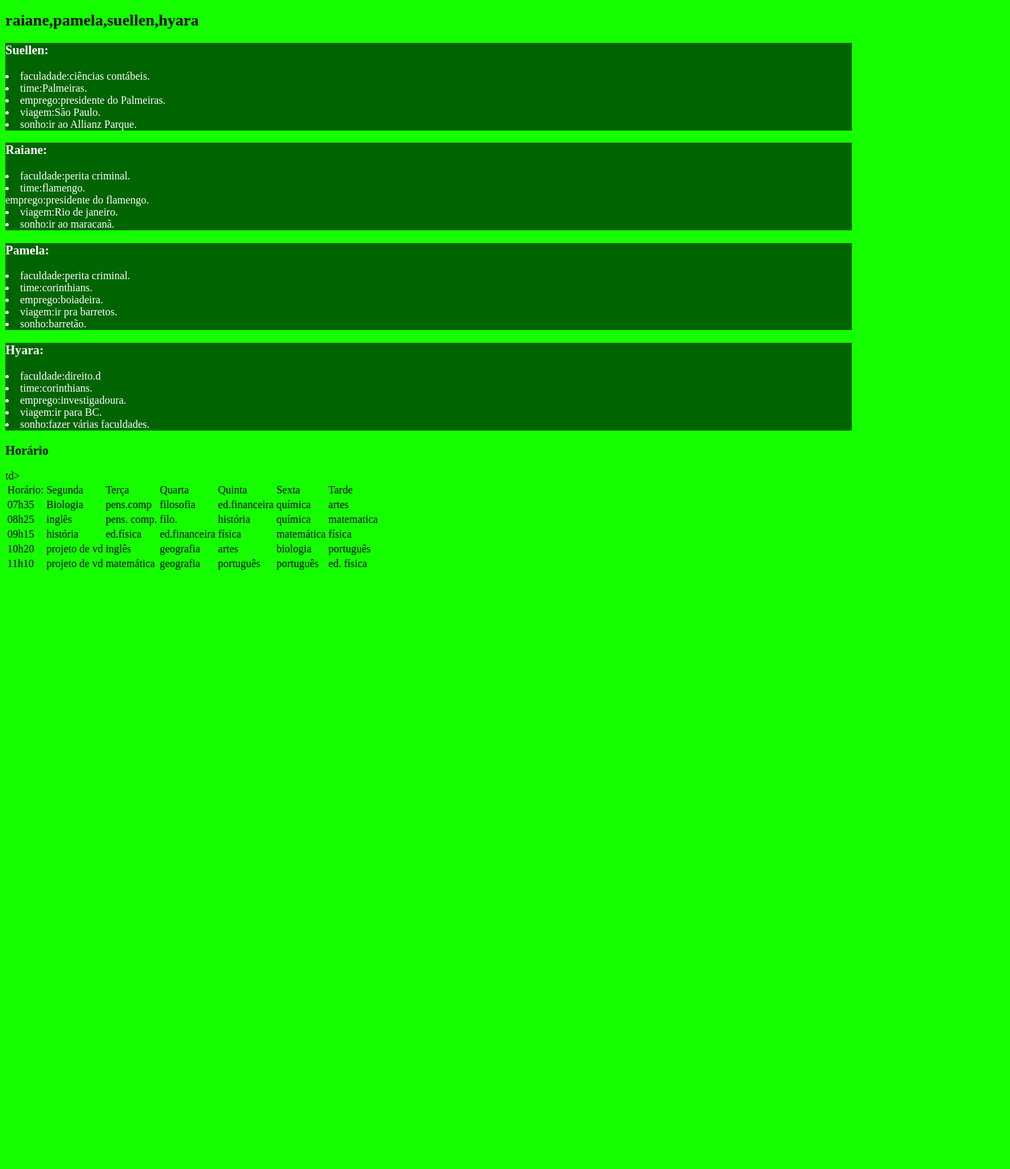
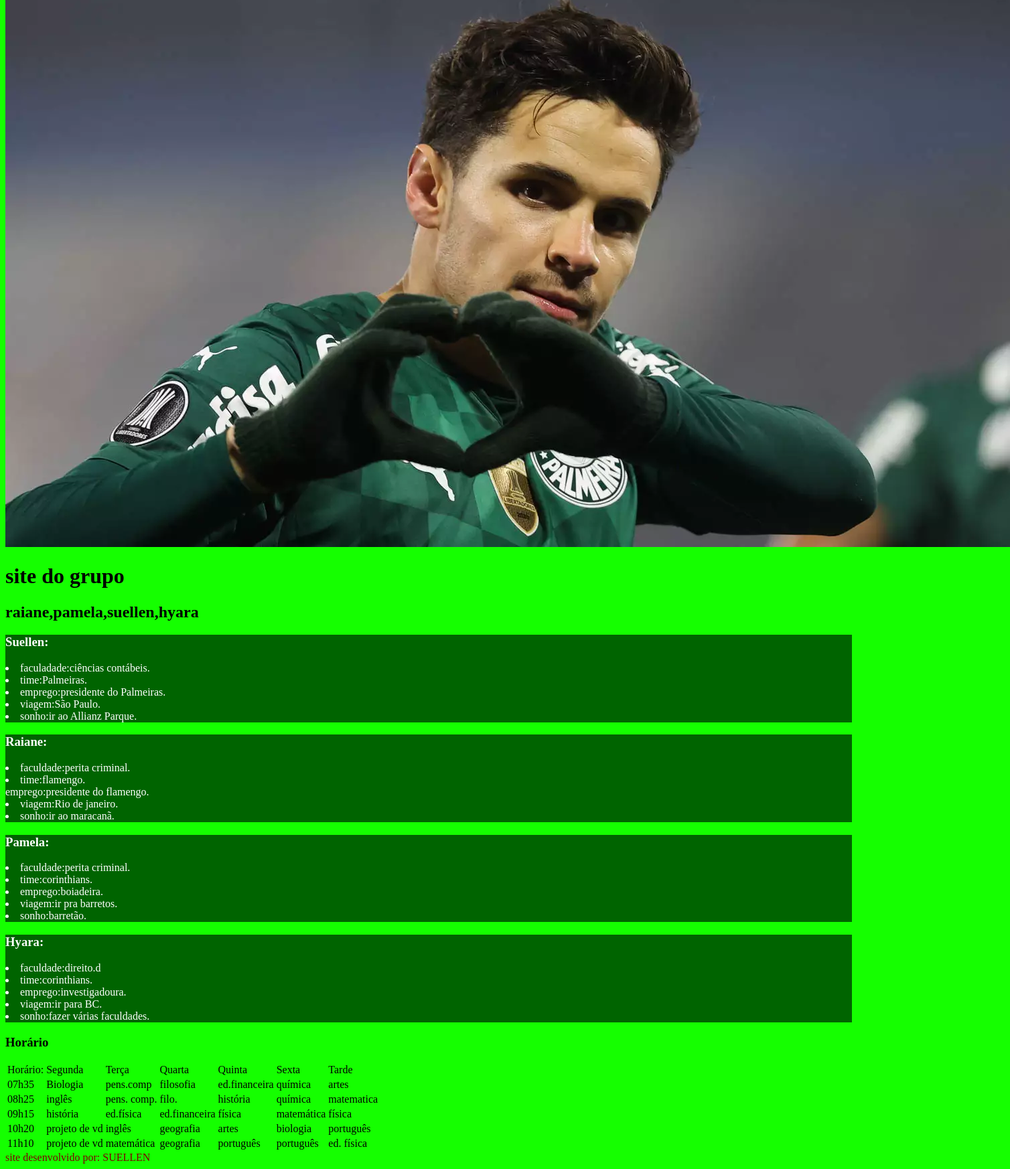
Before and after one commit to suellen-15-1A/suellen-15-1A, a plain HTML site: page index.html in a window 1280 px wide. Shown: the part 587-2333 px from the top of the page at 67% size, 1508 px wide, since content can reach past the window. Before the commit the page ends 1449 px from the top, so only its background shows below. Drawn offline with Linux system fonts and the light colour scheme; a web font is replaced by a local one.

Commit message:
Add files via upload

```diff
--- a/index.html
+++ b/index.html
@@ -8,7 +8,11 @@
     <link rel="stylesheet"href="style.css">
 </head>
 <body>
+    <header>
+        Site do grupo: Suellen, Raiane, Pamela, Hyara
+        </header>
     <img src="unnamed (1).png" alt="símbolo do palmeiras">
+    <img src="a1b34b4103f88fe802199541251afba1aadb4270.webp" alt="raphael veiga">
 <h1>site do grupo</h1>
     <h2>raiane,pamela,suellen,hyara</h2>
     <div class="suellen">
@@ -51,6 +55,7 @@
     <li>sonho:fazer várias faculdades.</li>
     </div>
     </dl>
+
     <h3>Horário</h3>
     <table>
         <tr>
@@ -70,8 +75,6 @@
         <td>ed.financeira</td>
         <td>química</td>
         <td>artes</td>
-</body>
-</html>
 </tr>
 <tr>
 <td>08h25</td>
@@ -109,4 +112,9 @@
 <td>português</td>
 <td>ed. física</td>
 </tr>
-td>
+</table>
+<footer>
+    site desenvolvido por: SUELLEN
+</footer>
+</body>
+</html>
--- a/style.css
+++ b/style.css
@@ -23,3 +23,6 @@ body{
     color:white;
     background-color: darkgreen;
 }
+footer{
+    color:maroon;
+}
```
Also changed, not shown: a1b34b4103f88fe802199541251afba1aadb4270.webp (added).
